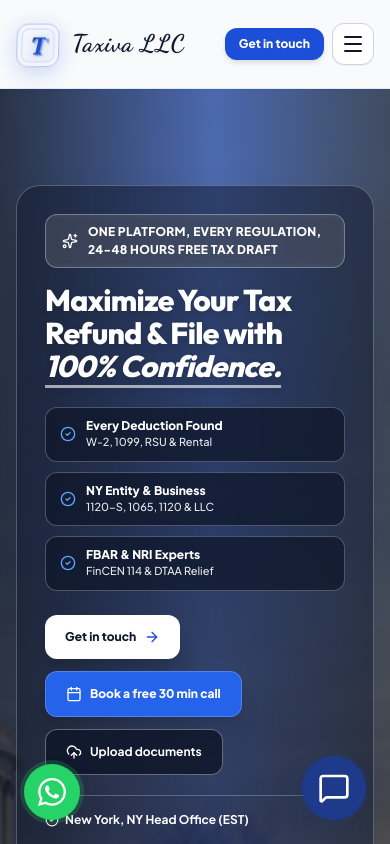
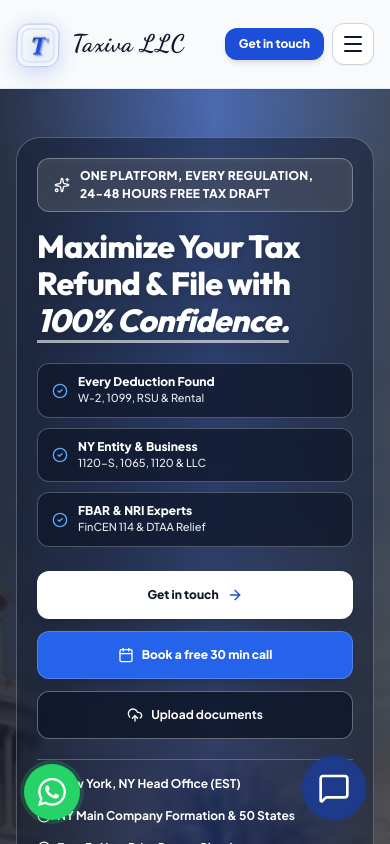
Before and after one commit to Shanu769/Taxiva, a React (Vite) app: page / in a window 390 px wide. Shown: the top 844 px of the page. Built offline with nearby package versions, Linux system fonts and the light colour scheme; a web font is replaced by a local one.

Commit message:
Polish homepage spacing, typography, and card proportions
Improve responsive spacing, paragraph readability, image proportions, and button alignment while preserving the existing design and copy.

```diff
--- a/src/components/TaxExperts.tsx
+++ b/src/components/TaxExperts.tsx
@@ -138,7 +138,7 @@
               >
                 <div>
                   {/* Portrait Container with Crisp Blue-Tinted Rounded Frame */}
-                  <div className="w-full aspect-[4/4.3] rounded-2xl overflow-hidden relative bg-gradient-to-b from-[#dbeafe] via-[#eff6ff] to-[#f8fafc] border border-[#bfdbfe]/70 shadow-inner mb-3.5 group-hover:border-[#1d4ed8]/50 transition-colors">
+                  <div className="w-full aspect-[4/4.3] max-h-80 rounded-2xl overflow-hidden relative bg-gradient-to-b from-[#dbeafe] via-[#eff6ff] to-[#f8fafc] border border-[#bfdbfe]/70 shadow-inner mb-3.5 group-hover:border-[#1d4ed8]/50 transition-colors">
                     <img
                       src={expert.avatarUrl}
                       alt={`Tax Expert ${expert.name} - ${expert.exp}`}
@@ -170,10 +170,10 @@
                     <p className="text-xs sm:text-[13px] font-semibold text-[#475569] mt-0.5">
                       {expert.exp}
                     </p>
-                    <p className="text-[11px] font-bold text-[#1d4ed8] mt-1 line-clamp-1">
+                    <p className="text-[13px] leading-5 font-bold text-[#1d4ed8] mt-2">
                       {expert.firm}
                     </p>
-                    <p className="text-[11px] text-[#64748b] mt-1 line-clamp-2 leading-relaxed">
+                    <p className="text-sm text-[#64748b] mt-1 leading-relaxed">
                       {expert.specialty}
                     </p>
                   </div>
@@ -182,7 +182,7 @@
                 {/* Card Footer Button */}
                 <div className="pt-2 px-1">
                   <div
-                    className={`w-full py-2.5 px-3 rounded-xl text-xs font-extrabold flex items-center justify-center gap-1.5 transition-all shadow-xs ${
+                    className={`w-full min-h-11 py-2.5 px-3 rounded-xl text-xs font-extrabold flex items-center justify-center gap-1.5 transition-all shadow-xs ${
                       isConsult
                         ? "bg-[#1d4ed8] text-white group-hover:bg-[#1e40af]"
                         : "bg-[#0f172a] text-white group-hover:bg-[#1d4ed8]"
--- a/src/pages/Home.tsx
+++ b/src/pages/Home.tsx
@@ -98,7 +98,7 @@
   return (
     <div className="flex flex-col w-full bg-white text-[#0f172a]">
       {/* Grand Hero Section — Substantially Increased Height & Length for Full Capitol Building Visibility */}
-      <section className="relative py-24 sm:py-32 lg:py-44 min-h-[680px] sm:min-h-[760px] lg:min-h-[860px] xl:min-h-[920px] flex items-center overflow-hidden bg-[#0f172a] text-white border-b border-white/15">
+      <section className="relative py-12 sm:py-16 lg:py-20 min-h-[680px] lg:min-h-[740px] flex items-center overflow-hidden bg-[#0f172a] text-white border-b border-white/15">
         {/* Background Image Layer: Sized and aligned to show the full Capitol building including dome, colonnade, and base */}
         <div className="absolute inset-0 z-0 overflow-hidden bg-[#0f172a]">
           <img
@@ -123,7 +123,7 @@
               initial={{ opacity: 0, y: 16 }}
               animate={{ opacity: 1, y: 0 }}
               transition={{ duration: 0.55 }}
-              className="lg:col-span-7 bg-[#0f172a]/50 backdrop-blur-[3px] p-7 sm:p-9 rounded-3xl border border-white/25 shadow-2xl"
+              className="lg:col-span-7 bg-[#0f172a]/50 backdrop-blur-[3px] p-5 sm:p-8 rounded-3xl border border-white/25 shadow-2xl"
             >
               {/* Slogan pill in 12-13 font size as requested */}
               <div className="inline-flex items-center gap-2.5 bg-white/15 border border-white/30 px-4 py-2 rounded-xl text-white text-[12px] sm:text-[13px] font-extrabold uppercase tracking-wide mb-4 backdrop-blur-xs shadow-xs">
@@ -132,7 +132,7 @@
               </div>
 
               {/* Headline with 'IRS' removed as requested */}
-              <h1 className="text-3xl sm:text-5xl lg:text-[2.85rem] font-extrabold tracking-tight text-white mb-6 leading-[1.1] font-display drop-shadow-md">
+              <h1 className="text-[clamp(2rem,3.4vw,3rem)] font-extrabold tracking-tight text-white mb-6 leading-[1.16] font-display drop-shadow-md">
                 Maximize Your Tax Refund & File with{" "}
                 <span className="italic underline decoration-white/60 underline-offset-8">
                   100% Confidence.
@@ -168,7 +168,7 @@
                   1st button: Get in touch
                   2nd button: Book a consultation / Book a free 30 min call
                   3rd button: Upload documents */}
-              <div className="flex flex-wrap items-center gap-3">
+              <div className="flex flex-col sm:flex-row sm:flex-wrap items-stretch gap-3 [&>a]:min-h-12 [&>button]:min-h-12 [&>a]:justify-center [&>button]:justify-center">
                 <Link
                   to="/get-started"
                   className="bg-white text-[#0f172a] px-5 sm:px-6 py-3.5 rounded-xl font-extrabold text-xs sm:text-sm hover:bg-[#eff6ff] transition-all shadow-xl active:scale-95 inline-flex items-center gap-2"
@@ -511,7 +511,7 @@
                 transition={{ delay: idx * 0.07 }}
                 className="rounded-3xl bg-[#f8fafc] border border-[#dbeafe] overflow-hidden hover:border-[#1d4ed8] hover:bg-white hover:shadow-xl transition-all flex flex-col justify-between group"
               >
-                <div className="relative h-40 bg-[#0f172a] overflow-hidden border-b border-[#dbeafe]">
+                <div className="relative aspect-[16/9] min-h-40 bg-[#0f172a] overflow-hidden border-b border-[#dbeafe]">
                   {service.visualType === "individual" && (
                     <img
                       src="https://images.unsplash.com/photo-1450101499163-c8848c66ca85?auto=format&fit=crop&q=80&w=700"
@@ -567,7 +567,7 @@
 
                 <div className="p-5 flex-1 flex flex-col justify-between">
                   <div>
-                    <p className="text-[#334155]/90 leading-relaxed text-xs sm:text-sm mb-4 font-medium">
+                    <p className="text-[#334155]/90 leading-7 text-base mb-4 font-medium">
                       {service.desc}
                     </p>
                     <div className="flex flex-wrap gap-1.5 mb-4">
@@ -585,7 +585,7 @@
                   <div className="pt-3.5 border-t border-[#dbeafe] flex items-center justify-between gap-2">
                     <Link
                       to={service.link}
-                      className="inline-flex items-center gap-1.5 text-[#1d4ed8] font-extrabold text-xs hover:gap-2 transition-all"
+                      className="inline-flex min-h-11 items-center gap-1.5 text-[#1d4ed8] font-extrabold text-sm hover:gap-2 transition-all"
                     >
                       <span>Details</span>
                       <ArrowRight className="w-3.5 h-3.5" />
@@ -593,7 +593,7 @@
 
                     <Link
                       to="/get-started"
-                      className="px-3.5 py-2 bg-[#1d4ed8] text-white rounded-xl text-xs font-extrabold hover:bg-[#1e40af] transition-all"
+                      className="inline-flex min-h-11 items-center justify-center px-3.5 py-2 bg-[#1d4ed8] text-white rounded-xl text-sm font-extrabold hover:bg-[#1e40af] transition-all"
                     >
                       Get in touch
                     </Link>
```
